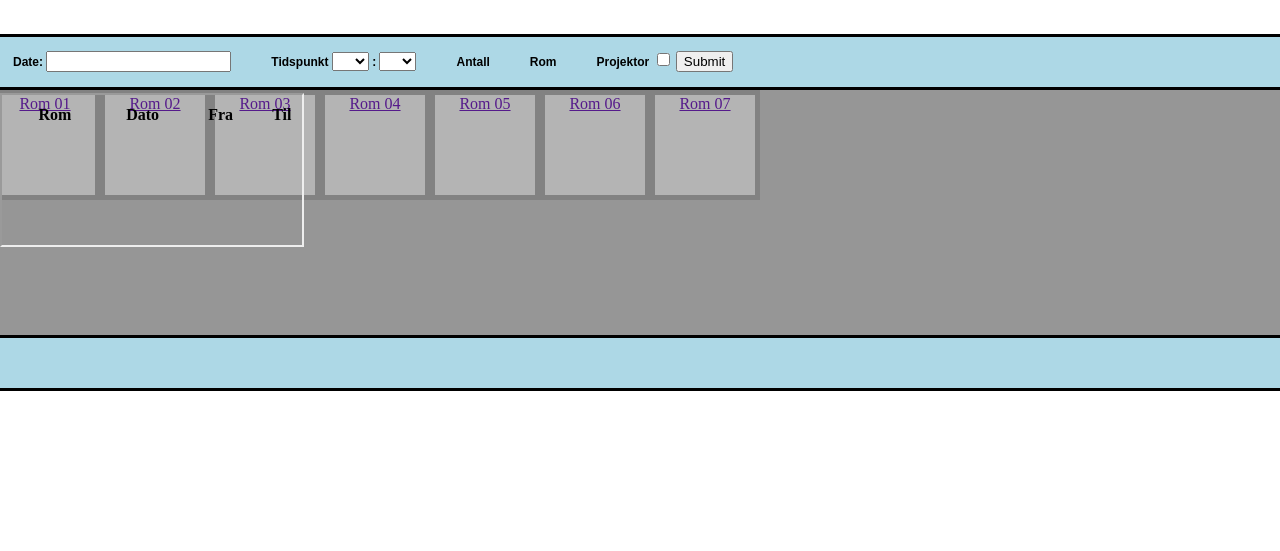
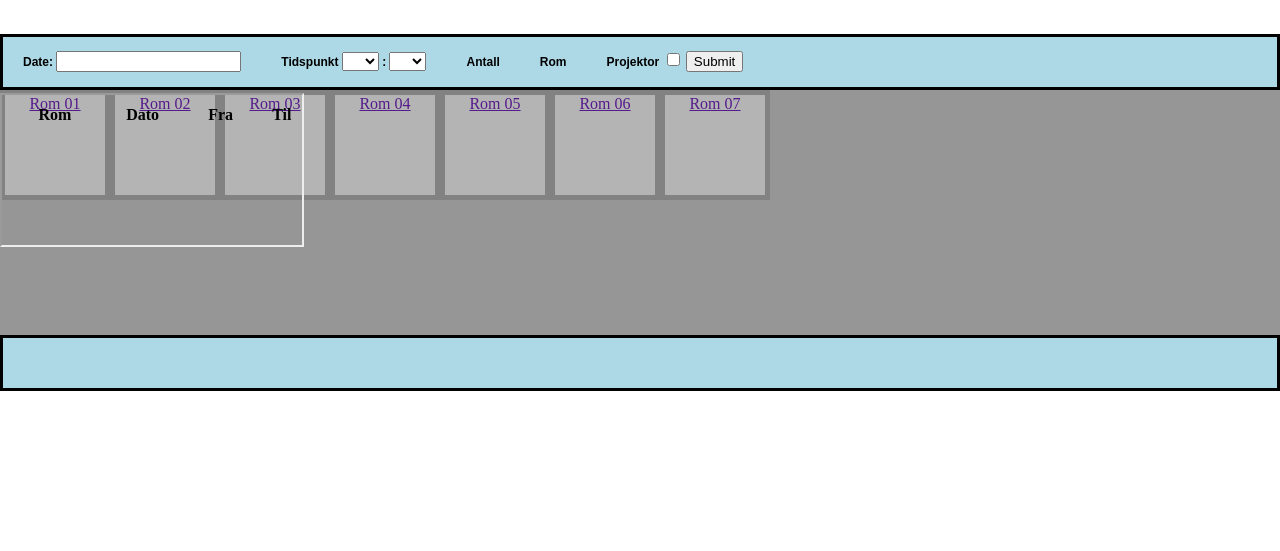
Before and after one commit to nosterud/gruppe29, a PHP site: page /html/Layout.html in a window 1280 px wide. Shown: the part 249-800 px from the top of the page. Run offline with PHP 8.4, Linux system fonts and the light colour scheme; data that the repository does not hold is empty.

Commit message:
fikset layout i css

```diff
--- a/Kode/css/LayoutStyleSheet.css
+++ b/Kode/css/LayoutStyleSheet.css
@@ -1,5 +1,5 @@
 .wrapper{
-width:1300px;
+width:100%;
 overflow: hidden;
 position: absolute;
 left:0px;
@@ -29,11 +29,10 @@ margin-left: auto;
 
 #settings{
   height: 50px;
-  width: 1300px;
+  width: auto;
   background-color: lightblue;
   top: 155px;
   position: relative;
-  margin-right: 0px;
   left:-10px;
   border-style: solid;
   border-color:black;
@@ -50,11 +49,11 @@ margin-left: auto;
 
 #romkart {
 	height: 400px;
-	width: 1300px;
+	width: auto;
 	top: 155px;
 	background-color: rgb(150, 150, 150);
 	position: relative;
-	left:-10px;
+	left:0px;
 	margin-right: auto;
 
 }
@@ -81,14 +80,25 @@ margin-left: auto;
 #bottomHeader{
   position: relative;
   height: 50px;
-  width: 1300px;
-  bottom: 0;
+  width: auto;
+  bottom: 0px;
+  left: 0px;
   background-color: lightblue;
   border:solid;
-  left:0;
-  border-left:transparent;
   border-color:solid black;
   border-width:3px;
+}
+
+#settings{
+  position: relative;
+  height: 50px;
+  width: auto;
+  top: 155px;
+  left:0px;
+  background-color: lightblue;
+  border-style: solid;
+  border-color: solid black;
+  border-width: 3px;
 }
 
 
```
Also changed, not shown: 2 other files.
